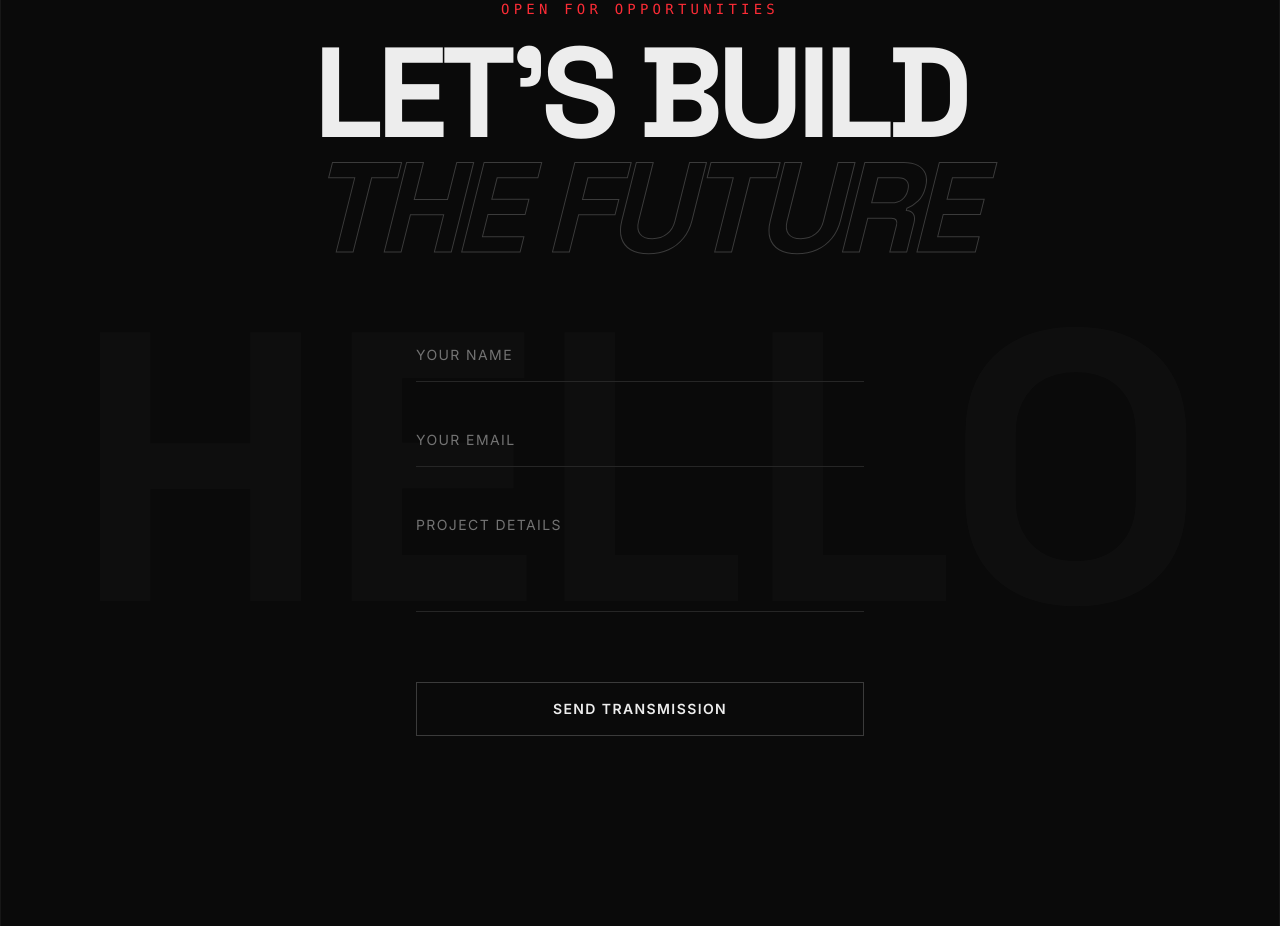
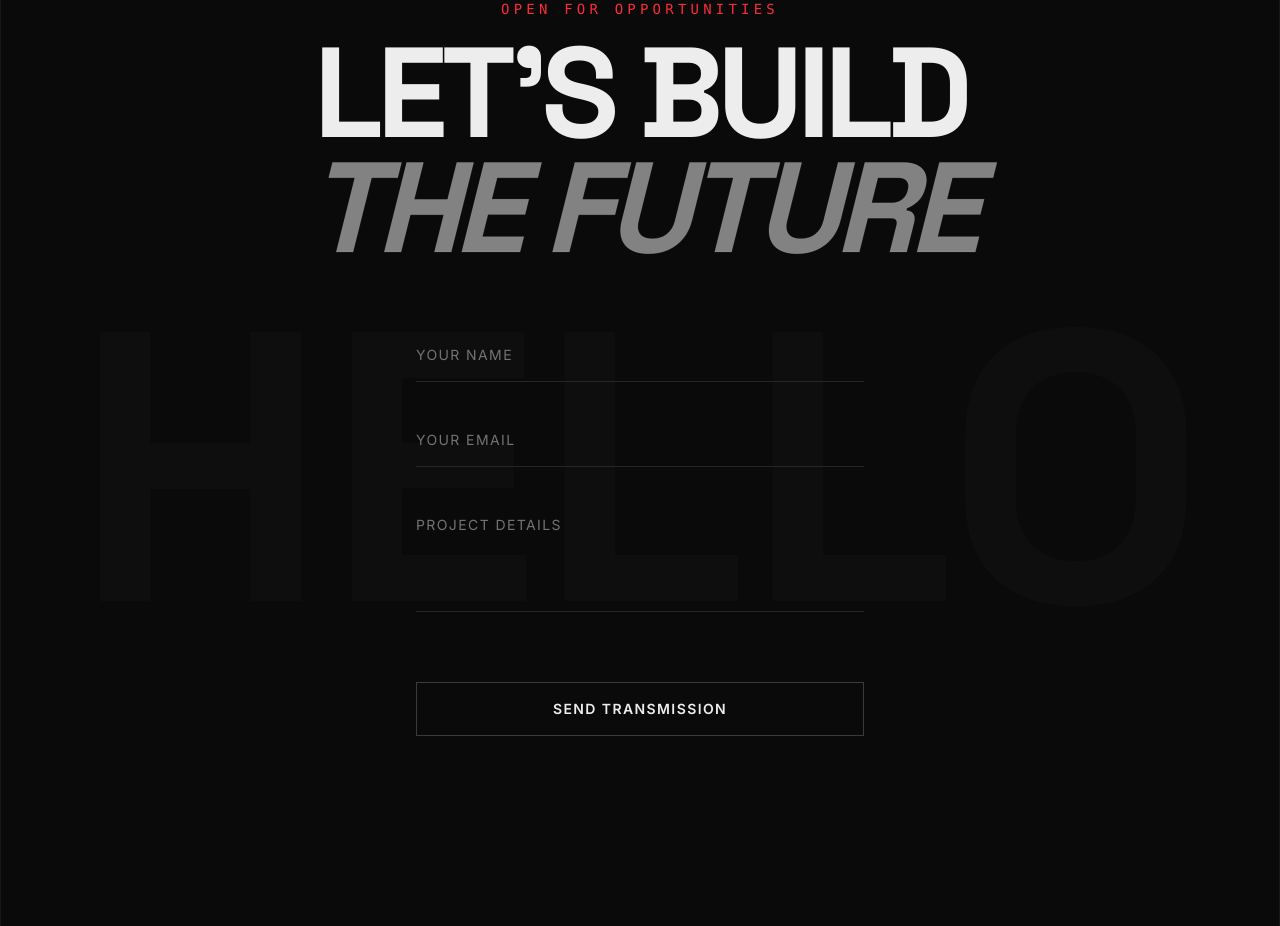
Before and after one commit to roktim2005nafis-dot/Portfolio, a React (Vite) app: page / in a window 1280 px wide. Shown: the part 5140-6066 px from the top of the page. Built offline with nearby package versions, Linux system fonts and the light colour scheme.

Commit message:
feat: Animate "The Future" text in Contact section
Introduces a new CSS animation for the "The Future" text in the contact section. This provides a subtle, dynamic visual effect that aligns with the application's premium and interactive theme.

```diff
--- a/src/components/Contact.tsx
+++ b/src/components/Contact.tsx
@@ -23,7 +23,7 @@ export default function Contact() {
             Open for opportunities
           </span>
           <h2 className="font-display font-bold text-5xl md:text-8xl xl:text-9xl tracking-tighter uppercase leading-[0.9]">
-            Let's build <br/><span className="italic text-transparent text-stroke">The Future</span>
+            Let's build <br/><span className="italic animate-color-blink">The Future</span>
           </h2>
         </motion.div>
 
--- a/src/index.css
+++ b/src/index.css
@@ -62,3 +62,18 @@
     cursor: none;
   }
 }
+
+@keyframes colorBlink {
+  0%, 100% {
+    color: #0a0a0a;
+    -webkit-text-stroke: 1px rgba(255, 255, 255, 0.2);
+  }
+  50% {
+    color: #ededed;
+    -webkit-text-stroke: 1px transparent;
+  }
+}
+
+.animate-color-blink {
+  animation: colorBlink 2s ease-in-out infinite;
+}
```
